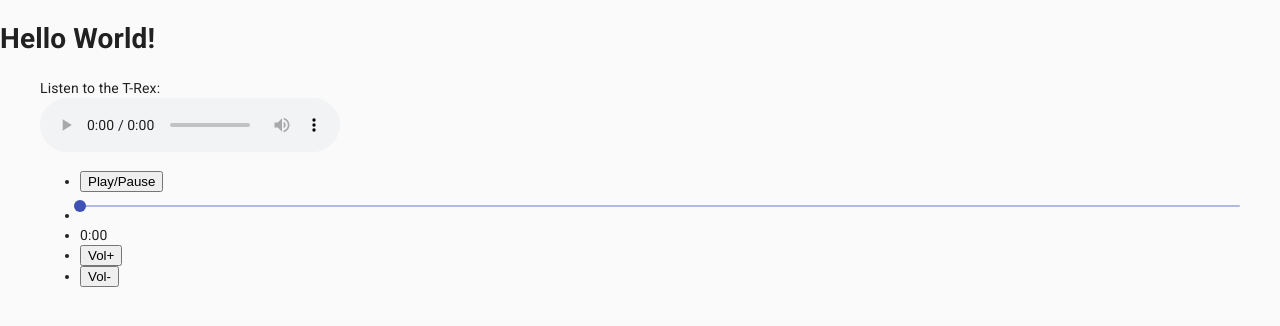
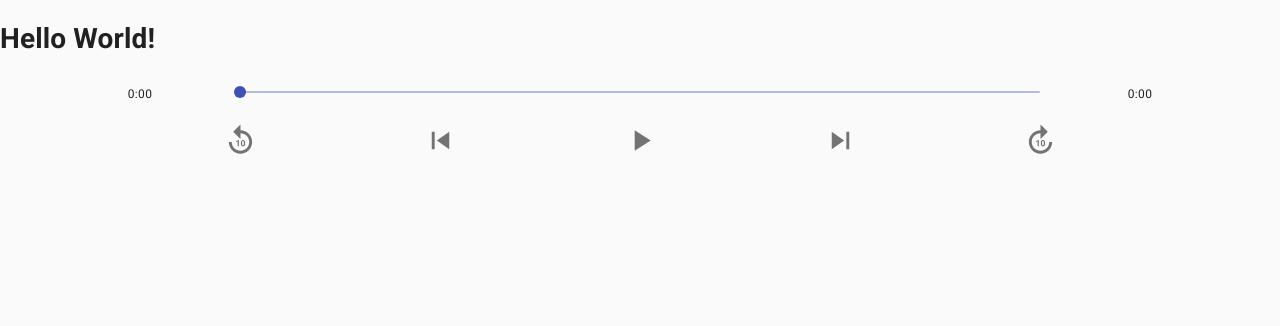
Before and after one commit to CS3216-LisTent/listent-app, a React (Create React App) app in the folder client/: page / in a window 1280 px wide. Shown: the top 326 px of the page. Built offline with nearby package versions, Linux system fonts and the light colour scheme.

Commit message:
Imporve audio player component

```diff
--- a/client/src/components/AudioPlayer.js
+++ b/client/src/components/AudioPlayer.js
@@ -1,20 +1,40 @@
 import React, { useEffect, useState } from "react";
 import { makeStyles } from "@material-ui/core/styles";
+
+// Material UI components
+import Grid from "@material-ui/core/Grid";
+import IconButton from "@material-ui/core/IconButton";
 import Slider from "@material-ui/core/Slider";
+import Typography from "@material-ui/core/Typography";
 
+// Icons
+import Forward10Icon from "@material-ui/icons/Forward10";
+import PauseIcon from "@material-ui/icons/Pause";
+import PlayArrowIcon from "@material-ui/icons/PlayArrow";
+import Replay10Icon from "@material-ui/icons/Replay10";
+import SkipNextIcon from "@material-ui/icons/SkipNext";
+import SkipPreviousIcon from "@material-ui/icons/SkipPrevious";
+
+// Utils
 import { formatSeconds } from "../utils/general-utils";
 
 const VOLUME_STEP = 0.1;
+const SKIP_STEP = 10;
 
 const useStyles = makeStyles({
   controls: {
     display: "none",
+  },
+  center: {
+    textAlign: "center",
+    margin: "auto 0",
   },
 });
 
 export default function AudioPlayer() {
   const classes = useStyles();
   const [audio, setAudio] = useState(null);
+  const [duration, setDuration] = useState(0);
   const [progress, setProgress] = useState(0);
   const [currentTime, setCurrentTime] = useState(0);
 
@@ -24,11 +44,14 @@ export default function AudioPlayer() {
       const audio = document.getElementById("audio");
       const audioControls = document.getElementById("audio-controls");
 
-      // audio.controls = false;
+      audio.controls = false;
       audioControls.style.display = "block";
 
       setAudio(audio);
 
+      audio.addEventListener("loadedmetadata", () => {
+        setDuration(audio.duration);
+      });
       audio.addEventListener("timeupdate", () => {
         setCurrentTime(audio.currentTime);
         setProgress(Math.floor((audio.currentTime / audio.duration) * 100));
@@ -73,9 +96,32 @@ export default function AudioPlayer() {
     audio.currentTime = (audio.duration / 100) * value;
   };
 
+  const skip = (direction) => {
+    if (direction === "+") {
+      if (audio.currentTime + SKIP_STEP > audio.duration) {
+        audio.currentTime = audio.duration;
+      } else {
+        audio.currentTime += SKIP_STEP;
+      }
+    } else if (direction === "-") {
+      if (audio.currentTime - SKIP_STEP < 0) {
+        audio.currentTime = 0;
+      } else {
+        audio.currentTime -= SKIP_STEP;
+      }
+    }
+  };
+
+  const skipForward = () => {
+    skip("+");
+  };
+
+  const skipBackwards = () => {
+    skip("-");
+  };
+
   return (
     <figure id="audio-container">
-      <figcaption>Listen to the T-Rex:</figcaption>
       <audio
         preload="metadata"
         id="audio"
@@ -85,28 +131,52 @@ export default function AudioPlayer() {
         Your browser does not support the
         <code>audio</code> element.
       </audio>
-
-      <ul id="audio-controls" className={classes.controls}>
-        <li>
-          <button onClick={playPause} id="play-pause" type="button">
-            Play/Pause
-          </button>
-        </li>
-        <li>
-          <Slider value={progress} onChange={changeProgress} />
-        </li>
-        <li>{formatSeconds(currentTime)}</li>
-        <li>
-          <button onClick={volIncrease} id="vol-inc" type="button">
-            Vol+
-          </button>
-        </li>
-        <li>
-          <button onClick={volDecrease} id="vol-dec" type="button">
-            Vol-
-          </button>
-        </li>
-      </ul>
+      <Grid container className={classes.controls} id="audio-controls">
+        <Grid item container xs={12} justify="center" alignItems="center">
+          <Grid item xs={2} className={classes.center}>
+            <Typography variant="caption">
+              {formatSeconds(currentTime)}
+            </Typography>
+          </Grid>
+          <Grid item xs={8}>
+            <Slider value={progress} onChange={changeProgress} />
+          </Grid>
+          <Grid item xs={2} className={classes.center}>
+            <Typography variant="caption">{formatSeconds(duration)}</Typography>
+          </Grid>
+        </Grid>
+        <Grid item container xs={12} justify="center" wrap="nowrap">
+          <Grid item xs={2} className={classes.center}>
+            <IconButton onClick={skipBackwards}>
+              <Replay10Icon fontSize="large" />
+            </IconButton>
+          </Grid>
+          <Grid item xs={2} className={classes.center}>
+            <IconButton>
+              <SkipPreviousIcon fontSize="large" />
+            </IconButton>
+          </Grid>
+          <Grid item xs={2} className={classes.center}>
+            <IconButton onClick={playPause}>
+              {!audio || audio.paused ? (
+                <PlayArrowIcon fontSize="large" />
+              ) : (
+                <PauseIcon fontSize="large" />
+              )}
+            </IconButton>
+          </Grid>
+          <Grid item xs={2} className={classes.center}>
+            <IconButton>
+              <SkipNextIcon fontSize="large" />
+            </IconButton>
+          </Grid>
+          <Grid item xs={2} className={classes.center}>
+            <IconButton onClick={skipForward}>
+              <Forward10Icon fontSize="large" />
+            </IconButton>
+          </Grid>
+        </Grid>
+      </Grid>
     </figure>
   );
 }
```
